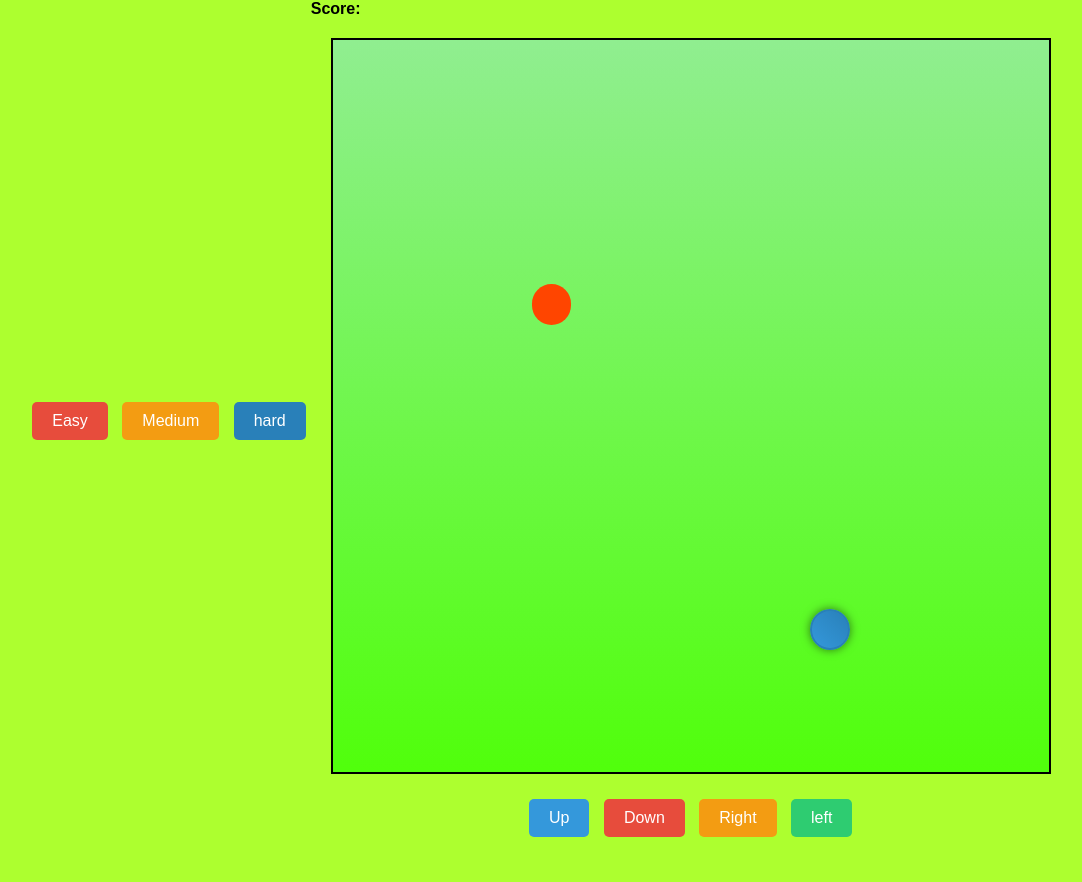
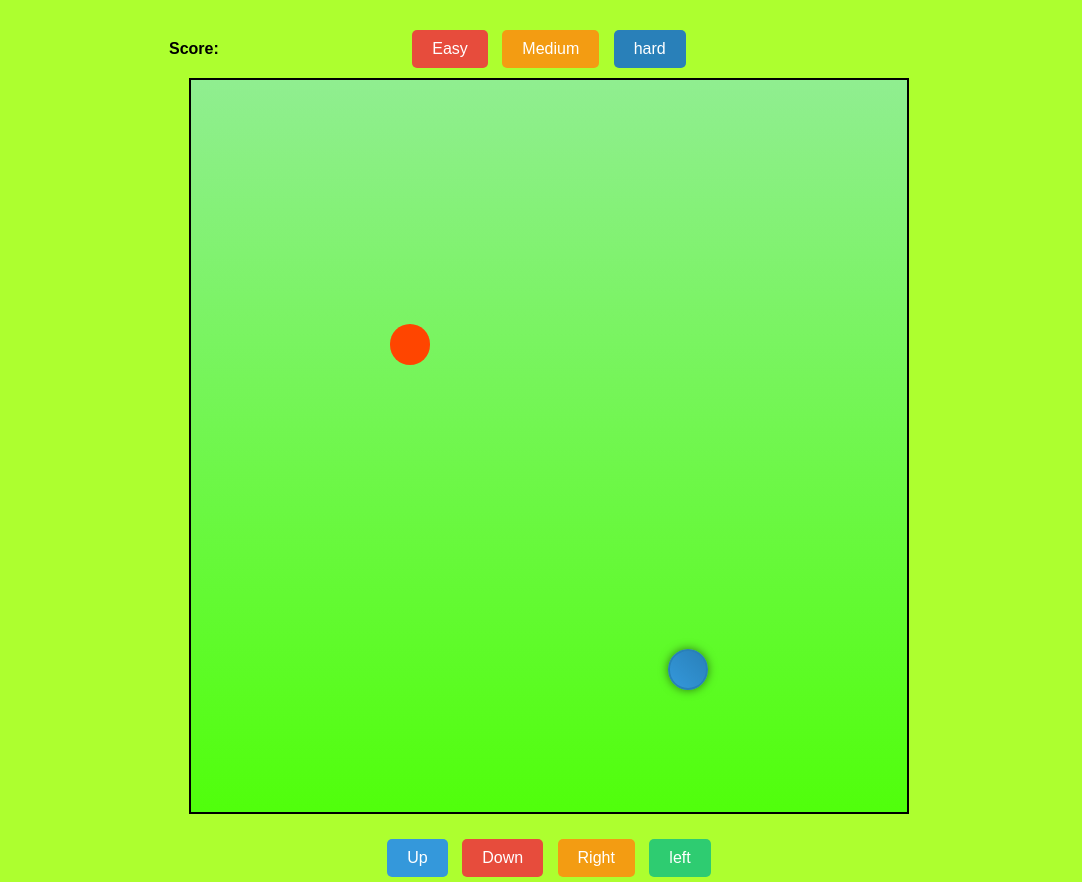
Before and after one commit to pratikacharya1234/Snake-Game, a plain HTML site: page index.html in a window 1280 px wide. Shown: the whole page, without its empty margins (91-1173 px from the left). Before the commit the page ends 842 px from the top, so only its background shows below. Drawn offline with Linux system fonts and the light colour scheme.

Commit message:
Update style.css

```diff
--- a/style.css
+++ b/style.css
@@ -13,6 +13,7 @@ body {
   justify-content: center;
   align-items: center;
   font-family: "Bebas Neue", sans-serif;
+  margin-top: 40px;
 }
 
 #board {
@@ -55,7 +56,11 @@ body {
   border-radius: 50%;
   box-shadow: 0 0 10px rgba(0, 0, 0, 0.5);
 }
-
+#level{
+  position: absolute;
+  top: 25px;
+  margin-bottom: 20px;
+}
 #level  #easy{
   background-color: #e74c3c;
 }
```
